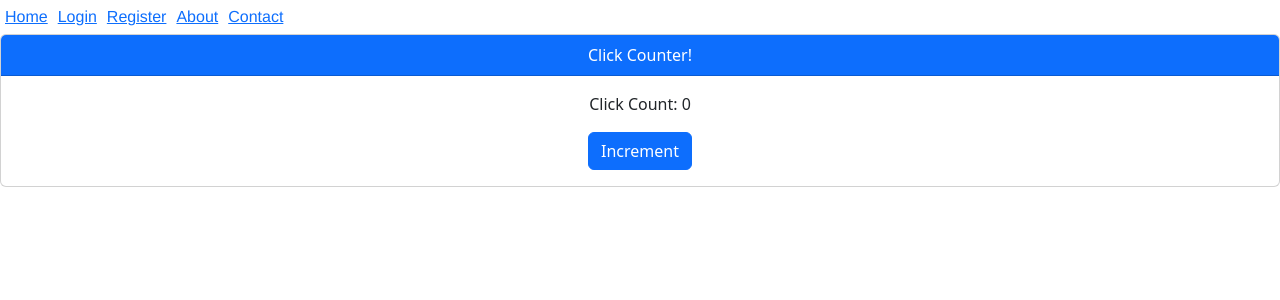
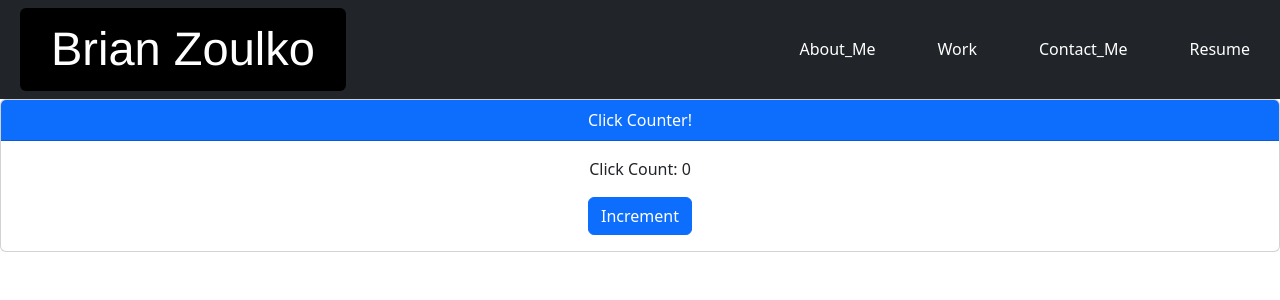
Before and after one commit to bzoulko/portfolio_app, a React (Create React App) app: page / in a window 1280 px wide. Shown: the top 300 px of the page. Built offline with nearby package versions, Linux system fonts and the light colour scheme.

Commit message:
Fixed navbar.

```diff
--- a/package.json
+++ b/package.json
@@ -8,6 +8,7 @@
     "@testing-library/user-event": "^13.5.0",
     "bootstrap": "^5.2.2",
     "react": "^18.2.0",
+    "react-bootstrap": "^2.5.0",
     "react-dom": "^18.2.0",
     "react-scripts": "5.0.1",
     "web-vitals": "^2.1.4"
--- a/src/App.js
+++ b/src/App.js
@@ -1,11 +1,11 @@
 import React from 'react';
 import Counter from './components/Counter';
-import Nav from './components/Nav';
+import Navbar from './components/Navbar';
 
 function App() {
   return (
     <div>
-      <Nav />
+      <Navbar />
       <Counter />
     </div>
   );
--- a/src/components/Counter.js
+++ b/src/components/Counter.js
@@ -1,10 +1,7 @@
-// First we import `useState` with React so that we can take advantage of the hook
+// Import `useState` with React to take advantage of the hook.
 import React, { useState } from 'react';
 
 export default function Counter() {
-  // To set a state variable using `useState`, we give our variable a name of `count`.
-  // We also set the name of the function that will update `count`. We called it `setCount`.
-  // useState accepts only one argument - the initial value of the state variable.
   let [count, setCount] = useState(0);
 
   // This is a handler that we will reference in our `onClick` attribute later
--- a/src/components/Nav.js
+++ /dev/null
@@ -1,35 +0,0 @@
-import React from 'react';
-
-export default function Nav() {
-  const linkStyle = { border: '1px black', padding: '5px' };
-
-  return (
-    <nav className="main-header-menu">
-      <section
-        style={{
-          display: 'flex',
-          fontFamily: 'helvetica',
-          flexDirection: 'row',
-          alignItems: 'flex-start',
-          justifyContent: 'flex-start',
-        }}
-      >
-        <div style={linkStyle}>
-          <a href="#">Home</a>
-        </div>
-        <div style={linkStyle}>
-          <a href="#">Login</a>
-        </div>
-        <div style={linkStyle}>
-          <a href="#">Register</a>
-        </div>
-        <div style={linkStyle}>
-          <a href="#">About</a>
-        </div>
-        <div style={linkStyle}>
-          <a href="#">Contact</a>
-        </div>
-      </section>
-    </nav>
-  );
-}
--- /dev/null
+++ b/src/components/Navbar.js
@@ -0,0 +1,113 @@
+import React from 'react';
+import 'https://cdn.jsdelivr.net/npm/bootstrap@5.2.2/dist/js/bootstrap.bundle.min.js';
+
+// Array of navigation bar items.
+const navBarItems = ["About_Me", "Work", "Contact_Me", "Resume"];
+
+export default function Nav() {
+  const darkTheme = {
+    color: "white",
+  };
+
+  const authorStyle = {
+    color: "white",
+    fontFamily: 'helvetica',
+    fontSize: "47px",
+    paddingLeft: "30px",
+    paddingRight: "30px",
+    backgroundColor: "black"
+  };
+
+  const linkStyle = {
+    color: "white",
+    paddingRight: "30px"
+  };
+
+  return (
+    <nav className="navbar navbar-expand-lg nav-header navbar-dark bg-dark" style={darkTheme}>
+      <div className="container-fluid">
+        <a className='navbar-brand nav-text mx-2 card' style={authorStyle}>Brian Zoulko</a>
+        <button className="navbar-toggler" type="button" data-bs-toggle="collapse" data-bs-target="#navbarNavDropdown"
+          aria-controls="navbarNavDropdown" aria-expanded="false" aria-label="Toggle navigation">
+          <span className="navbar-toggler-icon"></span>
+        </button>
+      </div>
+
+      <div className="collapse navbar-collapse" id="navbarNavDropdown">
+        {
+          // Add navigation bar items to html.
+          navBarItems.map((barItem) => {
+            const text = barItem;
+            const ref = "#" + text;
+            return (
+              <ul className='nav navbar-nav'>
+                <li className='nav-item ms-4'>
+                  <a className="nav-link nav-text" aria-current="page" style={linkStyle} href={ref}>{text}</a>
+                </li>
+              </ul>
+            );
+          })
+        }
+      </div>
+    </nav>
+
+    // <nav className="navbar navbar-expand-lg navbar-light bg-light">
+    //   <a className="navbar-brand" href="#">
+    //     Navbar
+    //   </a>
+    //   <button
+    //     className="navbar-toggler"
+    //     type="button"
+    //     data-toggle="collapse"
+    //     data-target="#navbarNavDropdown"
+    //     aria-controls="navbarNavDropdown"
+    //     aria-expanded="false"
+    //     aria-label="Toggle navigation"
+    //   >
+    //     <span className="navbar-toggler-icon"></span>
+    //   </button>
+    //   <div className="collapse navbar-collapse" id="navbarNavDropdown">
+    //     <ul className="navbar-nav">
+    //       <li className="nav-item active">
+    //         <a className="nav-link" href="#">
+    //           Home <span className="sr-only">(current)</span>
+    //         </a>
+    //       </li>
+    //       <li className="nav-item">
+    //         <a className="nav-link" href="#">
+    //           Features
+    //         </a>
+    //       </li>
+    //       <li className="nav-item">
+    //         <a className="nav-link" href="#">
+    //           Pricing
+    //         </a>
+    //       </li>
+    //       <li className="nav-item dropdown">
+    //         <a
+    //           className="nav-link dropdown-toggle"
+    //           href="#"
+    //           id="navbarDropdownMenuLink"
+    //           data-toggle="dropdown"
+    //           aria-haspopup="true"
+    //           aria-expanded="false"
+    //         >
+    //           Dropdown link
+    //         </a>
+    //         <div className="dropdown-menu" aria-labelledby="navbarDropdownMenuLink">
+    //           <a className="dropdown-item" href="#">
+    //             Action
+    //           </a>
+    //           <a className="dropdown-item" href="#">
+    //             Another action
+    //           </a>
+    //           <a className="dropdown-item" href="#">
+    //             Something else here
+    //           </a>
+    //         </div>
+    //       </li>
+    //     </ul>
+    //   </div>
+    // </nav>
+  );
+}
```
Also changed, not shown: 1 other file (tests, documents, lock files or other folders).
